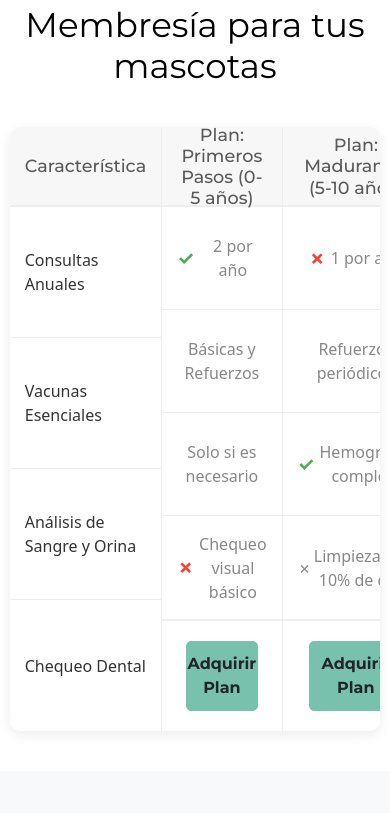
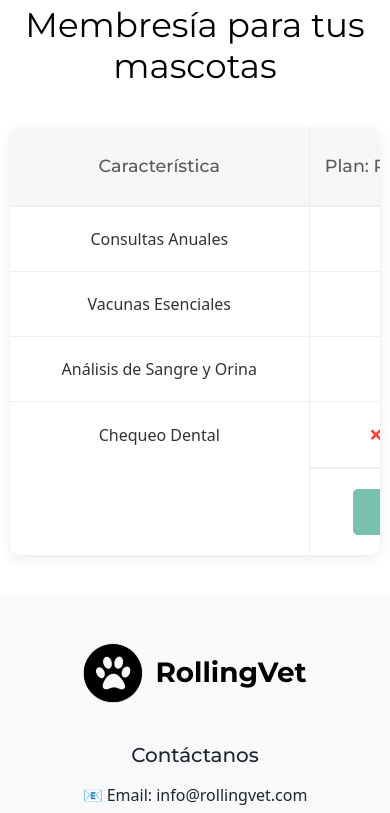
Before and after one commit to nachodev2/rollingVet, a React (Vite) app: page / in a window 390 px wide. Shown: the part 3160-3973 px from the top of the page. Built offline with nearby package versions, Linux system fonts and the light colour scheme.

Commit message:
Hice que la tabla del index sea responsive y centré el logo del footer

```diff
--- a/src/components/pages/CRUD/CRUDPacientes.jsx
+++ b/src/components/pages/CRUD/CRUDPacientes.jsx
@@ -350,10 +350,25 @@ const CRUDPacientes = () => {
           </tbody>
         </Table>
       </div>
+      <div
+        style={{
+          display: "flex",
+          justifyContent: "flex-end",
+          marginBottom: "1rem",
+        }}
+      >
+        <Button variant="primary" onClick={abrirModal} className="mt-3">
+          Agregar Paciente
+        </Button>
+      </div>
       <Modal show={showModal} onHide={cerrarModal} size="lg" centered>
         <Modal.Header closeButton>
           <Modal.Title className="modal-title text-center w-100 ms-4">
-            {isReadOnly ? "Historia Clínica" : editIndex !== null ? "Editar Paciente" : "Dar de Alta Paciente"}
+            {isReadOnly
+              ? "Historia Clínica"
+              : editIndex !== null
+              ? "Editar Paciente"
+              : "Dar de Alta Paciente"}
           </Modal.Title>
         </Modal.Header>
 
@@ -385,7 +400,9 @@ const CRUDPacientes = () => {
                       name="petPeso"
                       value={nuevoPaciente.petPeso}
                       onChange={handleChange}
-                      placeholder={`Ej: ${nuevoPaciente.petUnidadPeso === 'kg' ? '5.5' : '3500'}`}
+                      placeholder={`Ej: ${
+                        nuevoPaciente.petUnidadPeso === "kg" ? "5.5" : "3500"
+                      }`}
                       type="number"
                       disabled={isReadOnly}
                     />
@@ -393,7 +410,7 @@ const CRUDPacientes = () => {
                       {errors.petPeso}
                     </Form.Control.Feedback>
                   </Form.Group>
-                  <Form.Group className="mb-3" style={{ minWidth: '120px' }}>
+                  <Form.Group className="mb-3" style={{ minWidth: "120px" }}>
                     <Form.Label>Unidad</Form.Label>
                     <Form.Select
                       name="petUnidadPeso"
@@ -414,7 +431,9 @@ const CRUDPacientes = () => {
                       name="petEdad"
                       value={nuevoPaciente.petEdad}
                       onChange={handleChange}
-                      placeholder={`Ej: ${nuevoPaciente.petUnidadEdad === 'años' ? '3' : '6'}`}
+                      placeholder={`Ej: ${
+                        nuevoPaciente.petUnidadEdad === "años" ? "3" : "6"
+                      }`}
                       type="number"
                       disabled={isReadOnly}
                     />
@@ -422,7 +441,7 @@ const CRUDPacientes = () => {
                       {errors.petEdad}
                     </Form.Control.Feedback>
                   </Form.Group>
-                  <Form.Group className="mb-3" style={{ minWidth: '120px' }}>
+                  <Form.Group className="mb-3" style={{ minWidth: "120px" }}>
                     <Form.Label>Unidad</Form.Label>
                     <Form.Select
                       name="petUnidadEdad"
@@ -594,17 +613,6 @@ const CRUDPacientes = () => {
           )}
         </Modal.Footer>
       </Modal>
-      <div
-        style={{
-          display: "flex",
-          justifyContent: "flex-end",
-          marginBottom: "1rem",
-        }}
-      >
-        <Button variant="primary" onClick={abrirModal} className="mt-3">
-          Agregar Paciente
-        </Button>
-      </div>
     </div>
   );
 };
--- a/src/components/pages/inicio/Inicio.css
+++ b/src/components/pages/inicio/Inicio.css
@@ -25,7 +25,7 @@
 
 
 .features-column {
-    text-align: left;
+    text-align: center;
     font-weight: 500;
     color: #333;
 }
@@ -41,9 +41,7 @@
     justify-content: center;
 }
 
-.features-column .plan-header {
-    justify-content: flex-start;
-}
+
 
 .plan-title {
     font-size: 1.1em;
@@ -53,8 +51,8 @@
 
 .plan-detail-group {
     display: grid;
-    grid-template-rows: repeat(4, 1fr);
-    flex-grow: 1;
+    grid-template-rows: repeat(4, 65px);
+    height: 260px;
 }
 
 .plan-detail-item {
@@ -65,9 +63,7 @@
     justify-content: center;
 }
 
-.features-column .plan-detail-item {
-    justify-content: flex-start;
-}
+
 
 .plan-detail-group .plan-detail-item:last-child {
     border-bottom: none;
@@ -407,8 +403,28 @@
     .titulo {
         font-size: 3rem;
     }
-
     .vet-background-bar {
         height: 70%;
     }
 }
+
+@media (max-width: 991.98px) {
+    .plan-comparison-container {
+        grid-template-columns: repeat(2, 1fr);
+    }
+}
+
+@media (max-width: 575.98px) {
+    .plan-comparison-container {
+        display: flex;
+        overflow-x: auto;
+    }
+    .plan-card {
+        min-width: 300px;
+        flex-shrink: 0;
+        border-right: 1px solid #eee;
+    }
+    .plan-card:last-child {
+        border-right: none;
+    }
+}
--- a/src/components/pages/inicio/SeccionTablaPlanes.jsx
+++ b/src/components/pages/inicio/SeccionTablaPlanes.jsx
@@ -31,7 +31,7 @@ function SeccionTablaPlanes() {
           <div className="plan-detail-item">Básicas y Refuerzos</div>
           <div className="plan-detail-item">Solo si es necesario</div>
           <div className="plan-detail-item">
-            <span className="icon-cross">&#10007;</span> Chequeo visual básico
+            <span className="icon-cross">&#10007;</span> Chequeo dental básico
           </div>
         </div>
         <div className="plan-footer">
--- a/src/components/pages/producto/producto.css
+++ b/src/components/pages/producto/producto.css
@@ -1,7 +1,7 @@
 .product-card-img {
     width: 100%;
     height: 400px !important;
-    object-fit: cover;
+    object-fit: contain;
     padding: 15px;
 }
 
--- a/src/components/shared/Footer.jsx
+++ b/src/components/shared/Footer.jsx
@@ -7,7 +7,7 @@ const Footer = () => {
         <footer className="footer bg-light text-dark py-5">
             <Container>
                 <Row className="g-4">
-                    <Col xs={12} md={4} className="text-center">
+                    <Col xs={12} md={4} className="d-flex">
                         <div className="logo-alineado d-lg-flex align-items-center justify-content-center mx-auto">
                             <img src="../../../../public/images/logo.svg" alt="logo" className="logoFooter d-block mx-auto me-lg-2" />
                             <h5 className="fw-bold display-6 mt-2 mt-lg-0 text-black">RollingVet</h5>
```
